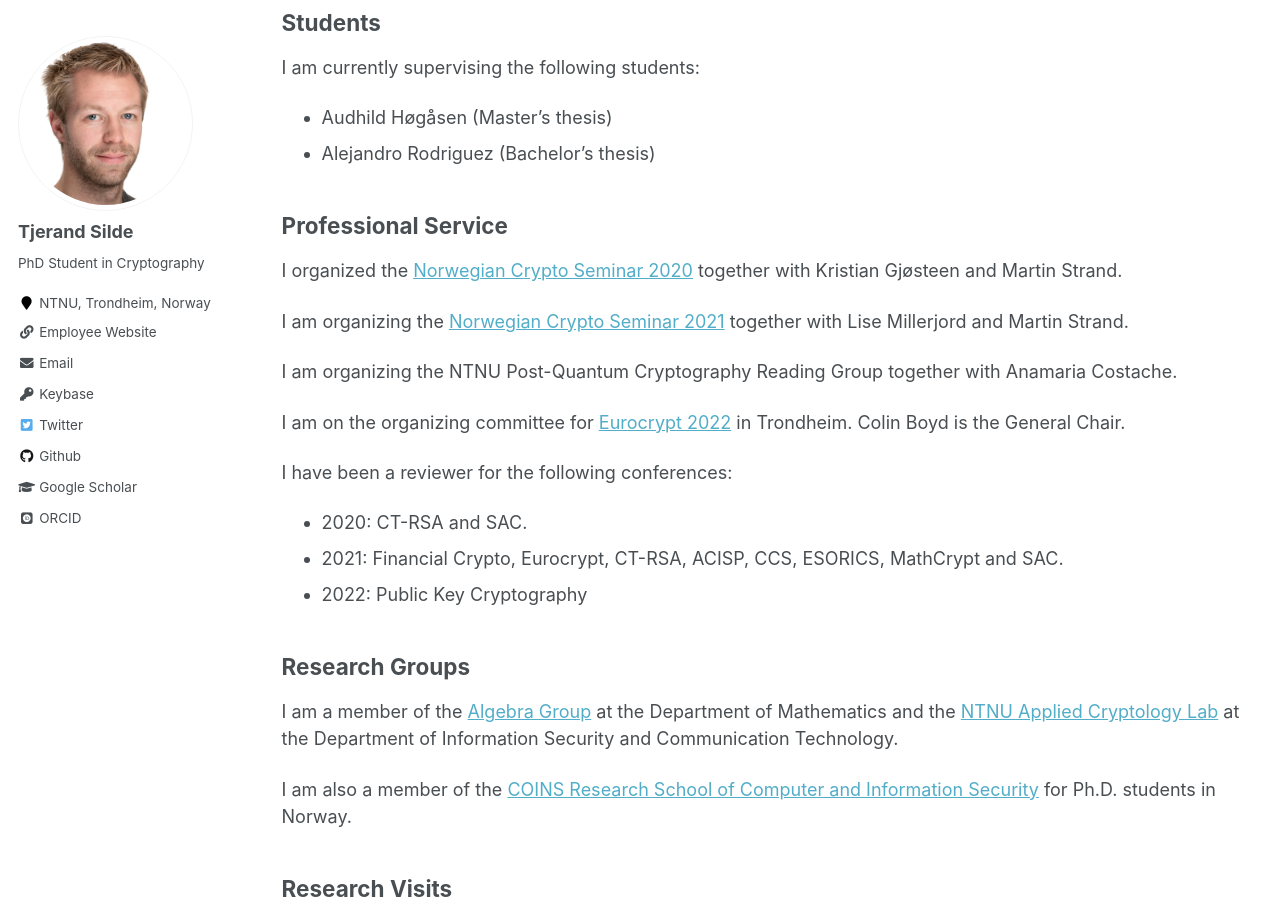
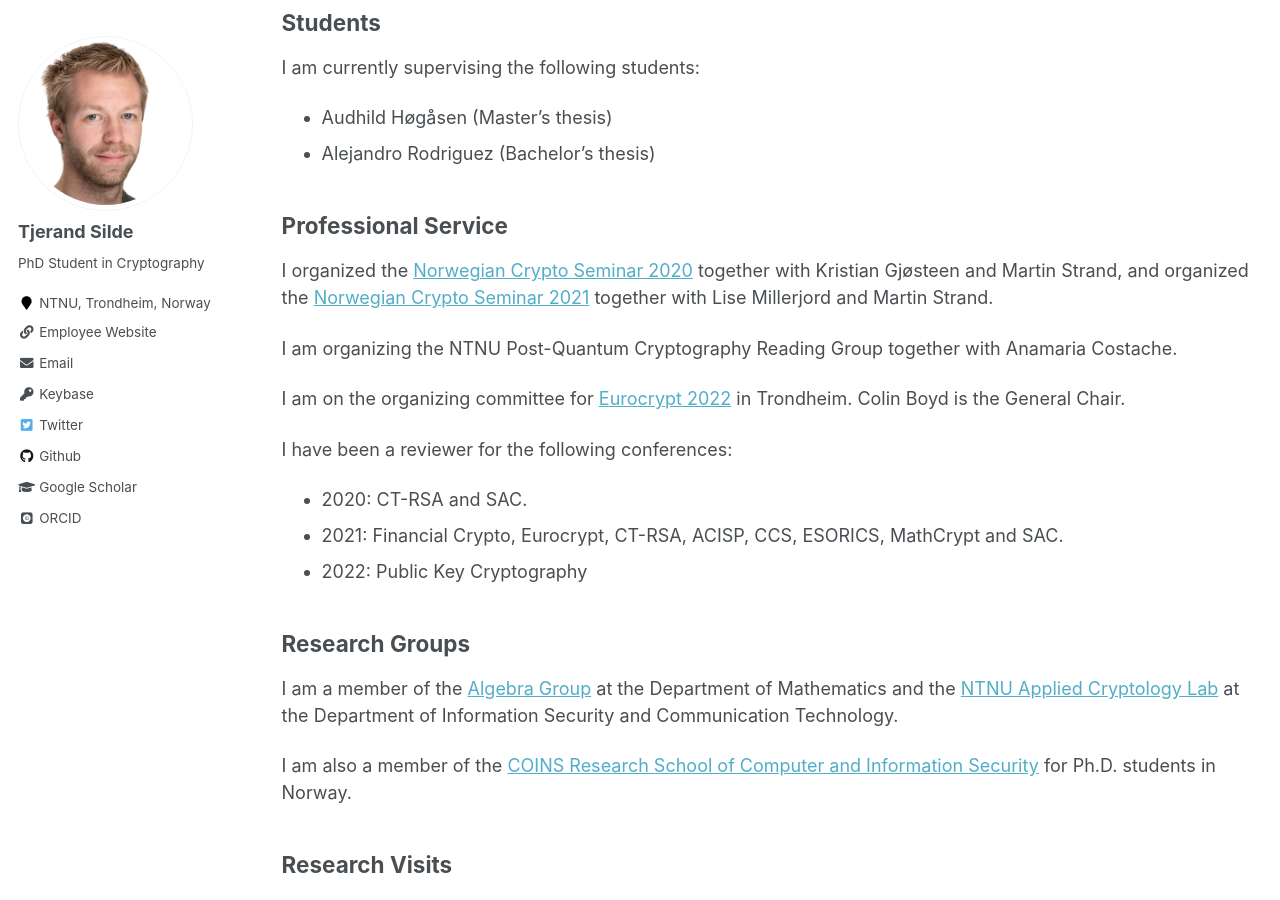
Before and after one commit to tjesi/tjesi.github.io, a Jekyll site: the page built from _pages/academic.md, in a window 1280 px wide and 900 px high, scrolled down 1253 px. Built offline with Jekyll 4.4.1, drawn with Linux system fonts in a browser that asks for light colours; some web fonts are replaced.

Commit message:
Update academic.md

```diff
--- a/_pages/academic.md
+++ b/_pages/academic.md
@@ -53,9 +53,7 @@ I am currently supervising the following students:
 - Alejandro Rodriguez (Bachelor's thesis)
 
 ## Professional Service
-I organized the [Norwegian Crypto Seminar 2020](https://wiki.math.ntnu.no/nks/nks20) together with Kristian Gjøsteen and Martin Strand.
-
-I am organizing the [Norwegian Crypto Seminar 2021](https://wiki.math.ntnu.no/nks/nks21) together with Lise Millerjord and Martin Strand.
+I organized the [Norwegian Crypto Seminar 2020](https://wiki.math.ntnu.no/nks/nks20) together with Kristian Gjøsteen and Martin Strand, and organized the [Norwegian Crypto Seminar 2021](https://wiki.math.ntnu.no/nks/nks21) together with Lise Millerjord and Martin Strand.
 
 I am organizing the NTNU Post-Quantum Cryptography Reading Group together with Anamaria Costache.
 
```
